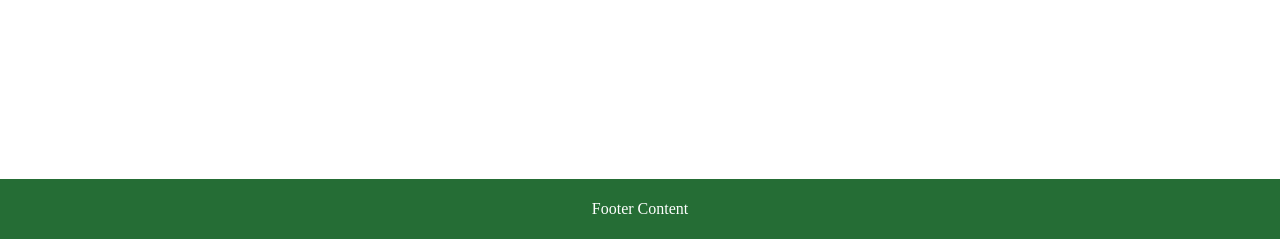
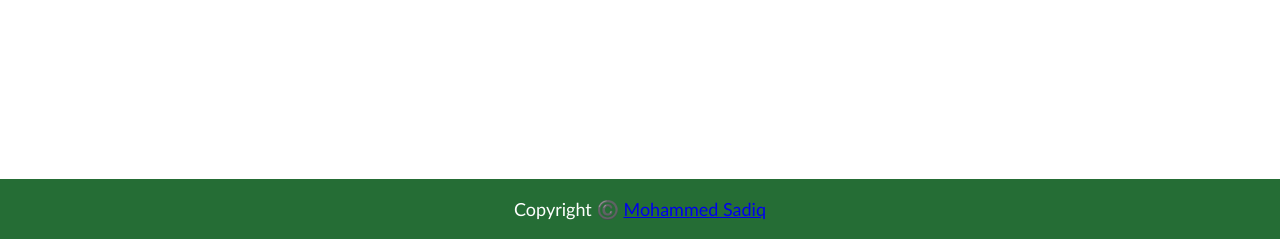
Before and after one commit to 4TechSadiq/CGPA-CALC, a Flask app: page / in a window 1280 px wide. Shown: the part 561-800 px from the top of the page. Run offline with Flask 3, Linux system fonts and the light colour scheme.

Commit message:
Update index.html

```diff
--- a/templates/index.html
+++ b/templates/index.html
@@ -19,6 +19,8 @@
             <button type="submit" class="sub-btn" onclick="window.location.href='/upload'">Calculate CGPA</button>
         </div>
     </div>
-    <footer>Footer Content</footer>
+    <footer><p>Copyright ©️
+            <a href="https://github.com/S4DIQ84">Mohammed Sadiq</a>
+        </p></footer>
 </body>
 </html>
```
